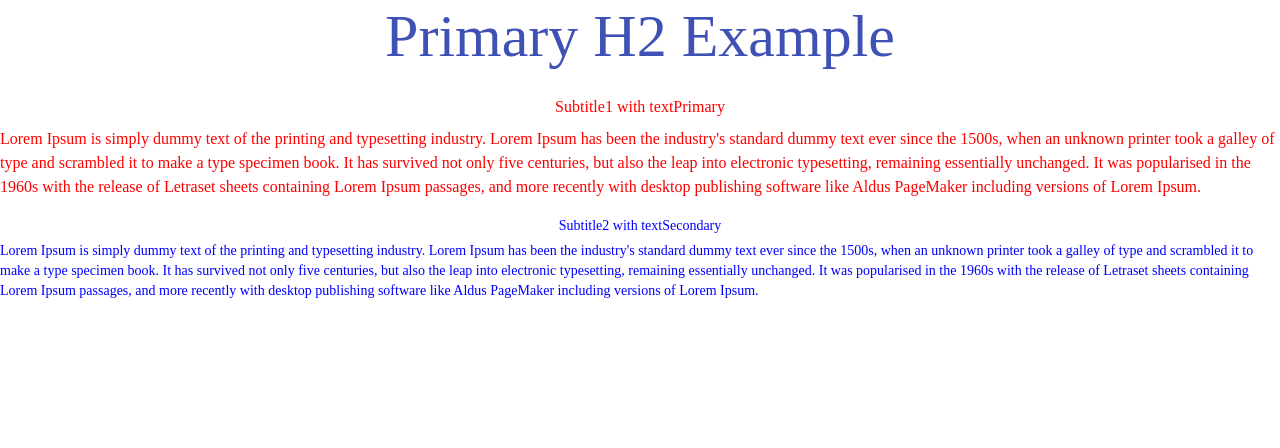
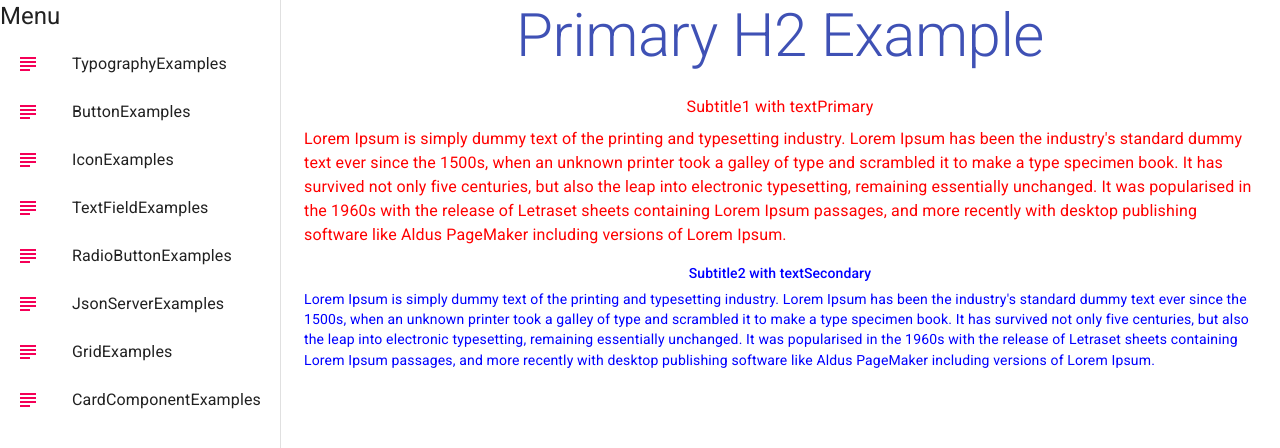
Before and after one commit to akifsonmez/react-material-ui-exercises, a React (Create React App) app: page / in a window 1280 px wide. Shown: the top 448 px of the page. Built offline with nearby package versions, Linux system fonts and the light colour scheme; a web font is replaced by a local one.

Commit message:
drawer added

```diff
--- a/src/App.js
+++ b/src/App.js
@@ -1,4 +1,4 @@
-import {BrowserRouter as Router, Switch, Route} from 'react-router-dom'
+import {BrowserRouter as Router, Route, Switch} from 'react-router-dom'
 import TypographyExamples from './examples/TypographyExamples';
 import ButtonExamples from './examples/ButtonExamples';
 import IconExamples from './examples/IconExamples';
@@ -7,39 +7,42 @@ import RadioButtonExamples from "./examples/RadioButtonExamples";
 import JsonServerExamples from "./examples/JsonServerExamples";
 import GridExamples from "./examples/GridExamples";
 import CardComponentExamples from "./examples/CardComponentExamples";
+import Layout from "./components/Layout";
 
 function App() {
     return (
         <Router>
+            <Layout>
                 <Switch>
-                <Route exact path="/TypographyExamples">
+                    <Route path="/TypographyExamples">
                         <TypographyExamples/>
                     </Route>
-                <Route exact path="/ButtonExamples">
+                    <Route path="/ButtonExamples">
                         <ButtonExamples/>
                     </Route>
-                <Route exact path="/IconExamples">
+                    <Route path="/IconExamples">
                         <IconExamples/>
                     </Route>
-                <Route exact path="/TextFieldExamples">
+                    <Route path="/TextFieldExamples">
                         <TextFieldExamples/>
                     </Route>
-                <Route exact path="/RadioButtonExamples">
+                    <Route path="/RadioButtonExamples">
                         <RadioButtonExamples/>
                     </Route>
-                <Route exact path="/JsonServerExamples">
+                    <Route path="/JsonServerExamples">
                         <JsonServerExamples/>
                     </Route>
-                <Route exact path="/GridExamples">
+                    <Route path="/GridExamples">
                         <GridExamples/>
                     </Route>
-                <Route exact path="/CardComponentExamples">
+                    <Route path="/CardComponentExamples">
                         <CardComponentExamples/>
                     </Route>
                     <Route exact path="/">
                         <TypographyExamples/>
                     </Route>
                 </Switch>
+            </Layout>
         </Router>
     );
 }
--- /dev/null
+++ b/src/components/Layout.js
@@ -0,0 +1,99 @@
+import {Container, Drawer, List, ListItem, ListItemIcon, ListItemText, makeStyles, Typography} from "@material-ui/core";
+import React from "react";
+import {useHistory, useLocation} from "react-router-dom";
+import {SubjectOutlined} from "@material-ui/icons";
+
+const drawerWidth = 280;
+
+const useStyles = makeStyles({
+    root: {
+        display: "flex"
+    },
+    drawer: {
+        width: drawerWidth
+    },
+    drawerPaper: {
+        width: drawerWidth
+    },
+    active: {
+        backgroundColor: "#e72828"
+    }
+
+})
+
+const Layout = ({children}) => {
+
+    const classes = useStyles()
+    const history = useHistory()
+    const location = useLocation()
+
+    const menuItems = [
+        {
+            path: "/TypographyExamples",
+            name: "TypographyExamples"
+        },
+        {
+            path: "/ButtonExamples",
+            name: "ButtonExamples"
+        },
+        {
+            path: "/IconExamples",
+            name: "IconExamples"
+        },
+        {
+            path: "/TextFieldExamples",
+            name: "TextFieldExamples"
+        },
+        {
+            path: "/RadioButtonExamples",
+            name: "RadioButtonExamples"
+        },
+        {
+            path: "/JsonServerExamples",
+            name: "JsonServerExamples"
+        },
+        {
+            path: "/GridExamples",
+            name: "GridExamples"
+        },
+        {
+            path: "/CardComponentExamples",
+            name: "CardComponentExamples"
+        }
+    ]
+
+    return (
+        <div className={classes.root}>
+            <Drawer
+                className={classes.drawer}
+                variant="permanent"
+                anchor="left"
+                classes={{
+                    paper: classes.drawerPaper
+                }}>
+                <div>
+                    <Typography variant="h5">Menu</Typography>
+                </div>
+                <List>
+                    {menuItems.map(item => {
+                        return (
+                            <ListItem
+                                button
+                                key={item.name}
+                                onClick={() => {
+                                    history.push(item.path)
+                                }}
+                                className={location.pathname === item.path ? classes.active : ""}>
+                                <ListItemIcon><SubjectOutlined color="secondary"/></ListItemIcon>
+                                <ListItemText primary={item.name}/>
+                            </ListItem>
+                        );
+                    })}
+                </List>
+            </Drawer>
+            <Container>{children}</Container>
+        </div>
+    );
+}
+
+export default Layout
```
Lines whose indentation alone changed are shown as unchanged.
